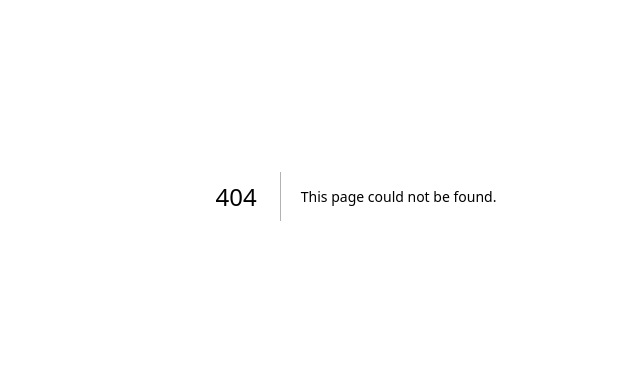
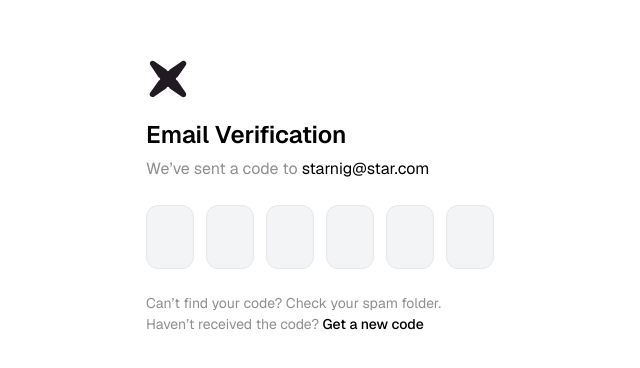
Before and after one commit to TatakAdi/Koperasi-FE-PABW, a Next.js app: page /EmailVerif in a window 1280 px wide. Before the commit this address had no page. Shown: the part 204-572 px from the top of the page, without its empty margins (284-924 px from the left). Built offline with nearby package versions, Linux system fonts and the light colour scheme.

Commit message:
EmailVerif
baru jadi page input, kurang checking, invalid code, succes codes

```diff
--- /dev/null
+++ b/src/app/(pages)/EmailVerif/page.jsx
@@ -0,0 +1,83 @@
+"use client";
+import { useState, useEffect, useRef } from "react";
+import Image from "next/image";
+
+export default function EmailVerif() {
+  const [code, setCode] = useState(["", "", "", "", "", ""]);
+  const [loading, setLoading] = useState(false);
+  const [error, setError] = useState("");
+  const inputsRef = useRef([]);
+
+  const handleSubmit = () => {
+    const finalCode = code.join("");
+    console.log("Request submitted with codes:", finalCode);
+    // Lakukan API request di sini jika diperlukan
+  };
+
+  useEffect(() => {
+    if (code.every((val) => val !== "")) {
+      handleSubmit();
+    }
+  }, [code]);
+
+  const handleChange = (value, index) => {
+    if (!/^\d?$/.test(value)) return; // hanya angka 0-9 atau kosong
+
+    const newCode = [...code];
+    newCode[index] = value;
+    setCode(newCode);
+    setError("");
+
+    // Auto move to next input
+    if (value && index < code.length - 1) {
+      inputsRef.current[index + 1]?.focus();
+    }
+  };
+
+  return (
+    <div className="w-full min-h-screen flex justify-center items-center p-4 bg-white">
+      <div className="flex flex-col items-start w-full max-w-[420px]">
+        <div className="w-[44px] h-[44px] relative mb-4">
+          <Image src="/logo.svg" alt="Logo" fill className="object-contain" />
+        </div>
+
+        <h2 className="text-black text-[24px] font-semibold font-geist mb-1">
+          Email Verification
+        </h2>
+
+        <p className="text-[#8F8F8F] text-[16px] font-normal font-geist mb-6">
+          We’ve sent a code to <span className="text-black">starnig@star.com</span>
+        </p>
+
+        <div className="flex gap-3 items-center mb-4">
+          {code.map((value, index) => (
+            <input
+              key={index}
+              ref={(el) => (inputsRef.current[index] = el)}
+              type="text"
+              inputMode="numeric"
+              maxLength={1}
+              value={value}
+              onChange={(e) => handleChange(e.target.value, index)}
+              className="flex w-[48px] h-[64px] justify-center items-center text-[24px] text-black text-center rounded-xl border border-gray-200 bg-gray-100 outline-none focus:ring-2 focus:ring-black"
+            />
+          ))}
+        </div>
+
+        {loading && (
+          <p className="text-black text-sm mb-2">Checking your code...</p>
+        )}
+
+        {error && (
+          <p className="text-red-600 text-sm mb-2">{error}</p>
+        )}
+
+        <p className="text-[#8F8F8F] text-[14px] mt-2">
+          Can’t find your code? Check your spam folder. <br />
+          Haven’t received the code?{" "}
+          <span className="text-black font-medium cursor-pointer">Get a new code</span>
+        </p>
+      </div>
+    </div>
+  );
+}
```
